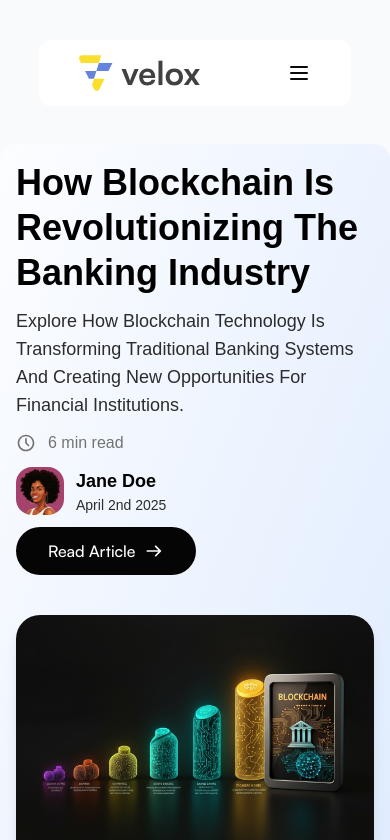
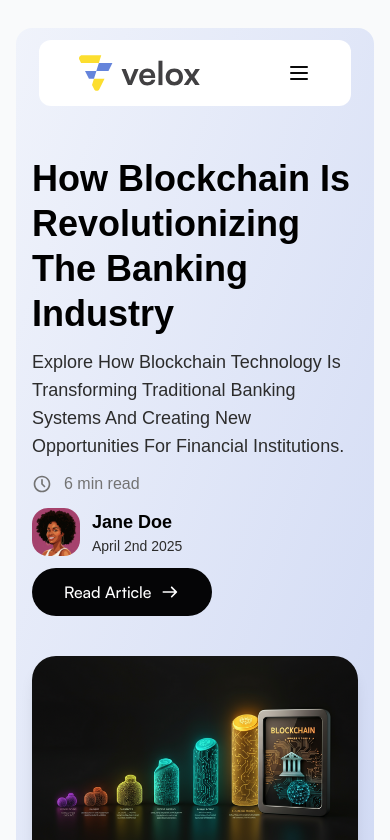
Before and after one commit to veloxpayments/velox-website, a Next.js app: page /blog in a window 390 px wide. Shown: the top 840 px of the page. Built offline with nearby package versions, Linux system fonts and the light colour scheme; a web font is replaced by a local one.

Commit message:
feat(UI): Add blog page mobile view

```diff
--- a/src/app/about/page.tsx
+++ b/src/app/about/page.tsx
@@ -23,7 +23,7 @@ const About = () => {
   return (
     <div className="w-full bg-[#f7f8fa] flex flex-col items-center">
       {/* Hero Section */}
-      <section className="w-full min-h-[400px] md:min-h-[555px] flex flex-col items-center justify-center [background:linear-gradient(292deg,_#E0ECFE_0.55%,_#FCFDFF_99.45%)] rounded-2xl md:rounded-none px-4 md:px-0 pt-12 md:pt-[145px] pb-8 md:pb-0">
+      <section className="w-full min-h-[400px] md:min-h-[555px] flex flex-col items-center justify-center bg-[linear-gradient(110deg,_#F0F3FB_0.23%,_#D1DAF4_99.77%)] rounded-2xl md:rounded-none px-4 md:px-0 pt-12 md:pt-[145px] pb-8 md:pb-0">
         <div className="max-w-5xl w-full flex flex-col items-center justify-center mx-auto">
           <h1 className="text-[28px] md:text-[56px] font-medium text-center text-[#050506] md:leading-[50px]">About Velox Payments</h1>
           <p className="text-[16px] md:text-[24px] font-normal text-center text-[#414141] mt-4 md:mt-8 max-w-[80%] md:max-w-3xl mx-auto">
--- a/src/app/blog/page.tsx
+++ b/src/app/blog/page.tsx
@@ -14,11 +14,11 @@ const clock = "/clock.svg";
 
 const Blog = () => {
   return (
-    <div className="w-full min-h-screen font-satoshi bg-[#F9FAFB]">
+    <div className="w-full min-h-screen font-satoshi bg-[#F9FAFB] pt-7 md:px-0 md:pt-0">
       {/* Header Section */}
-      <header className="w-full pb-8 md:pb-16 pt-36 md:pt-44 relative">
+      <header className="w-full px-4 md:px-0 pb-8 md:pb-16 pt-0 md:pt-44 relative">
         {/* Hero Section */}
-        <div className="md:max-w-[90vw] mx-auto flex flex-col md:flex-row items-center [background:linear-gradient(292deg,_#E0ECFE_0.55%,_#FCFDFF_99.45%)] gap-10 p-4 md:p-8 rounded-2xl">
+        <div className="md:max-w-[90vw] mx-auto flex flex-col md:flex-row items-center bg-[linear-gradient(110deg,_#F0F3FB_0.23%,_#D1DAF4_99.77%)] gap-10 p-4 md:p-8 pt-32 md:pt-8 rounded-2xl">
           <div className="flex-1 flex flex-col gap-3 md:gap-6 items-start justify-center">
             <h1 className="capitalize text-[#000] text-4xl md:text-6xl font-bold leading-tight">
               How blockchain is revolutionizing the banking industry
--- a/src/app/privacy/page.tsx
+++ b/src/app/privacy/page.tsx
@@ -5,7 +5,7 @@ const Terms = () => {
   return (
     <div className="w-full min-h-screen bg-[#f8f9fb] font-satoshi">
       {/* Header Section */}
-      <header className="px-4 md:px-8 bg-white w-full pb-8 md:pb-16 relative [background:linear-gradient(292deg,_#E0ECFE_0.55%,_#FCFDFF_99.45%)]">
+      <header className="px-4 md:px-8 bg-white w-full pb-8 md:pb-16 relative bg-[linear-gradient(110deg,_#F0F3FB_0.23%,_#D1DAF4_99.77%)]">
         <div className="max-w-5xl mx-auto w-full px-4 md:px-0">
           <div className="flex flex-col items-start justify-center pt-52 pb-0">
             <h1 className="text-[#050506] text-3xl md:text-5xl font-bold mb-2 text-left">Privacy Policy</h1>
--- a/src/app/referral/page.tsx
+++ b/src/app/referral/page.tsx
@@ -16,7 +16,7 @@ const Referral = () => {
     <div className="w-full flex flex-col items-center min-h-screen font-satoshi pt-7 md:px-0 md:pt-0">
       {/* Hero Section */}
       <section className="w-full px-4">
-        <header className="w-full h-[783px] md:h-auto flex flex-col items-center justify-center px-4 md:px-0 pt-12 md:pt-[120px] pb-8 md:pb-0 bg-[#E4EEFE] md:[background:linear-gradient(292deg,_#E0ECFE_0.55%,_#FCFDFF_99.45%)] rounded-2xl md:rounded-none min-h-[400px] md:min-h-[555px] relative overflow-hidden">
+        <header className="w-full h-[783px] md:h-auto flex flex-col items-center justify-center px-4 md:px-0 pt-12 md:pt-[120px] pb-8 md:pb-0 bg-[#E4EEFE] md:bg-[linear-gradient(110deg,_#F0F3FB_0.23%,_#D1DAF4_99.77%)] rounded-2xl md:rounded-none min-h-[400px] md:min-h-[555px] relative overflow-hidden">
           <div className="max-w-4xl w-full flex flex-col items-center justify-center mx-auto gap-6 relative z-10">
           <h1 className="text-[30px] md:text-5xl lg:text-[56px] font-[500] md:font-bold text-[#050506] leading-[1.1] md:leading-[60px] tracking-tight text-center">Earn $10 Per Referral</h1>
           <p className="text-[16px] md:text-[20px] lg:text-[24px] text-[#737373] max-w-2xl text-center leading-[1.4]">Invite friends to Velox and earn $10 for each successful referral. Unlike others, you get the entire reward.</p>
--- a/src/app/terms/page.tsx
+++ b/src/app/terms/page.tsx
@@ -5,7 +5,7 @@ const Terms = () => {
   return (
     <div className="w-full min-h-screen bg-[#f8f9fb] font-satoshi">
       {/* Header Section */}
-      <header className="px-4 md:px-8 bg-white w-full pb-8 md:pb-16 relative [background:linear-gradient(292deg,_#E0ECFE_0.55%,_#FCFDFF_99.45%)]">
+      <header className="px-4 md:px-8 bg-white w-full pb-8 md:pb-16 relative bg-[linear-gradient(110deg,_#F0F3FB_0.23%,_#D1DAF4_99.77%)]">
         <div className="max-w-5xl mx-auto w-full px-4 md:px-0">
           <div className="flex flex-col items-start justify-center pt-52 pb-0">
             <h1 className="text-[#050506] text-3xl md:text-5xl font-bold mb-2 text-left">Terms of agreement</h1>
```
